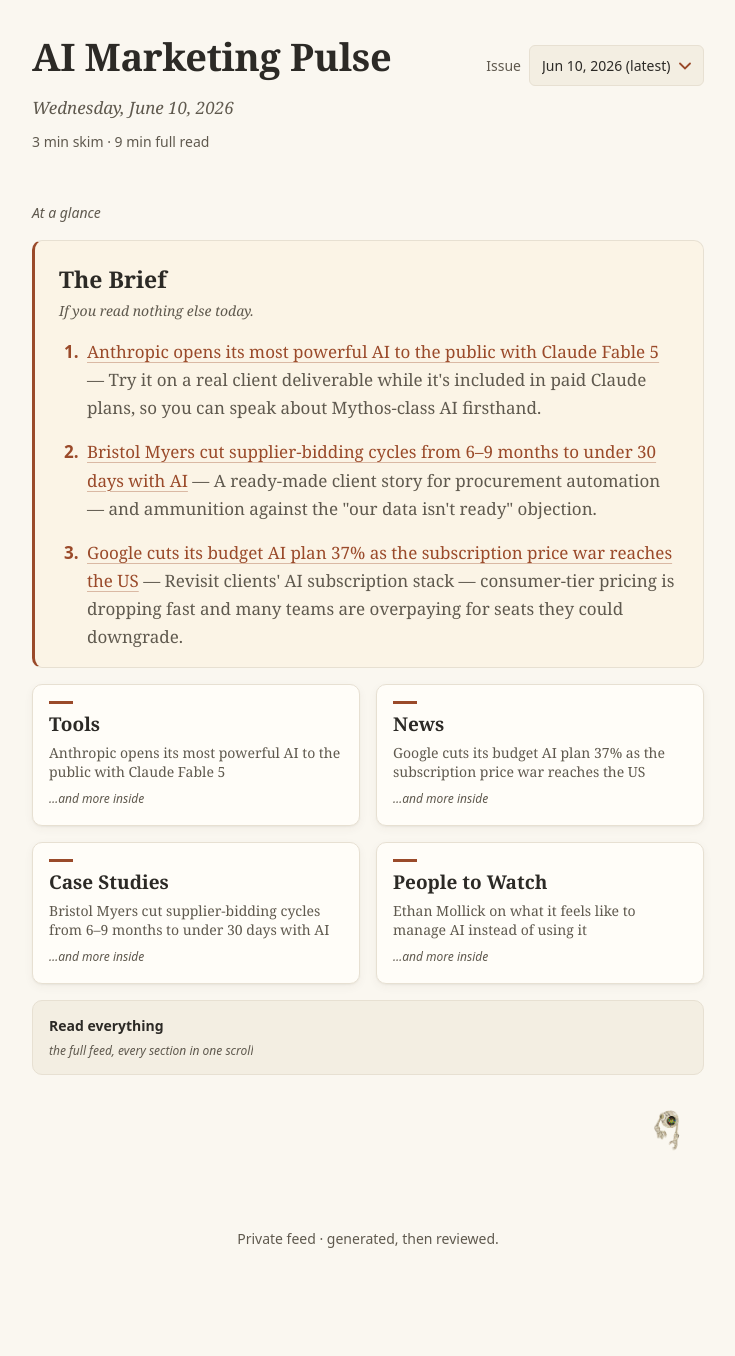
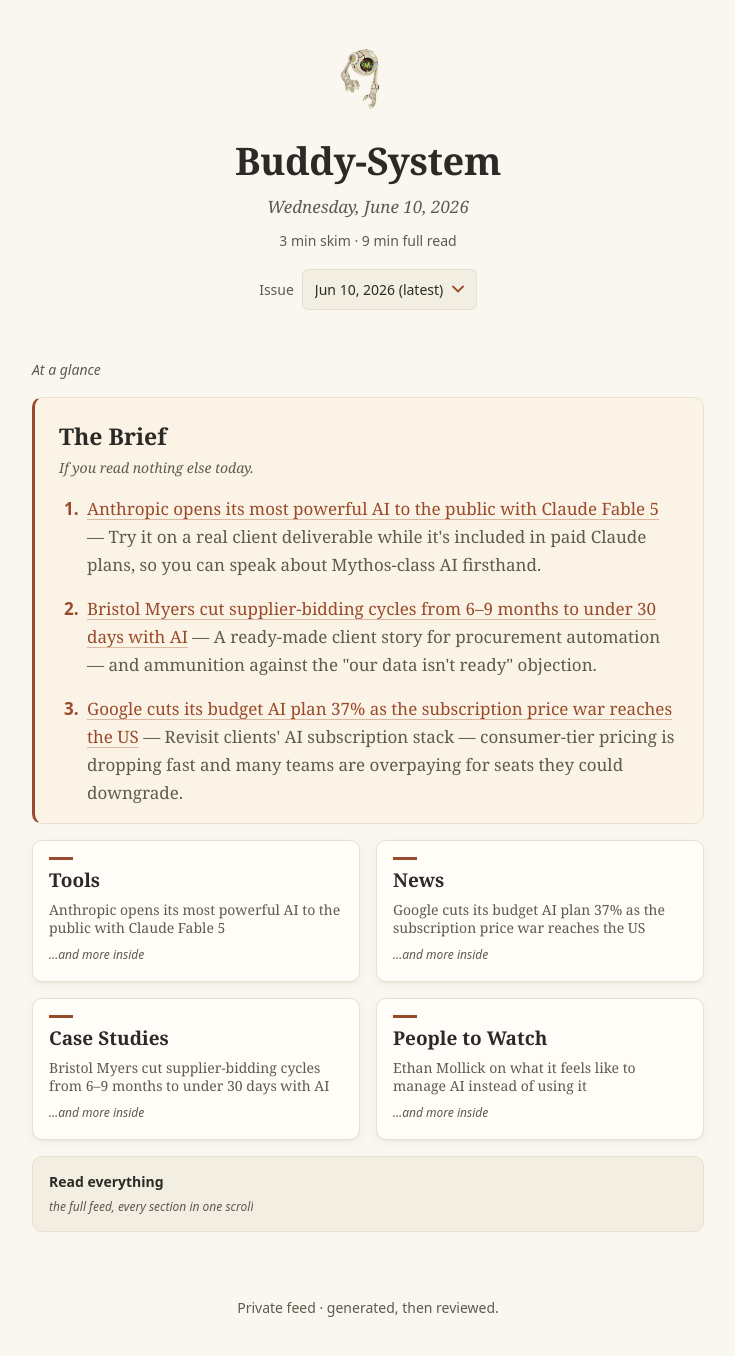
Before and after one commit to amk16/Buddy-System, a React (Vite) app in the folder frontend/: page / in a window 1280 px wide. Shown: the top 1356 px of the page, without its empty margins (272-1007 px from the left). Before the commit the page ends 1314 px from the top, so only its background shows below. Built offline with nearby package versions, Linux system fonts and the light colour scheme; a web font is replaced by a local one.

Commit message:
feat: centered Buddy-System masthead with RoboBuddy at the top

```diff
--- a/frontend/index.html
+++ b/frontend/index.html
@@ -6,7 +6,7 @@
     <meta name="viewport" content="width=device-width, initial-scale=1.0" />
     <meta name="robots" content="noindex, nofollow" />
     <meta name="theme-color" content="#faf7f0" />
-    <title>AI Marketing Pulse</title>
+    <title>Buddy-System</title>
     <link
       rel="preload"
       href="%BASE_URL%fonts/fraunces-latin-full-normal.woff2"
--- a/frontend/src/App.tsx
+++ b/frontend/src/App.tsx
@@ -133,21 +133,21 @@
       className="back-link"
       onClick={() => navigate({ mode: "glance" })}
     >
-      ← Today at a glance
+      ← At a glance
     </button>
   );
 
   return (
     <div className="app">
       <header className="masthead">
-        <div className="masthead-row">
-          <h1>{issue?.title ?? "AI Marketing Pulse"}</h1>
-          <ArchiveSwitcher
-            entries={index}
-            currentId={currentId}
-            onSelect={selectIssue}
-          />
-        </div>
+        <img
+          className="masthead-buddy"
+          src={`${BASE}robobuddy.png`}
+          alt=""
+          width={96}
+          height={96}
+        />
+        <h1>Buddy-System</h1>
         {issue && (
           <p className="masthead-date">{formatDate(issue.generated_at)}</p>
         )}
@@ -156,6 +156,11 @@
             {readTime.skimMin} min skim · {readTime.fullMin} min full read
           </p>
         )}
+        <ArchiveSwitcher
+          entries={index}
+          currentId={currentId}
+          onSelect={selectIssue}
+        />
       </header>
 
       <main>
--- a/frontend/src/components/BuddyCorner.tsx
+++ b/frontend/src/components/BuddyCorner.tsx
@@ -1,7 +1,5 @@
 import type { LastVisited } from "../lib/lastVisited";
 import { stripEmoji } from "../lib/strings";
-
-const BASE = import.meta.env.BASE_URL;
 
 interface Props {
   resume: LastVisited | null;
@@ -10,13 +8,14 @@
   onDismiss: () => void;
 }
 
-// RoboBuddy is strictly ambient: a still greeter in the glance grid's last
-// cell. It never animates, never blocks, never instructs. The resume chip is
-// the only thing it ever offers, and only when there's something to resume.
+// RoboBuddy itself lives in the masthead; this corner is only his one offer —
+// the optional "pick up where you left off" chip. It never blocks, never
+// instructs, and disappears once used or dismissed.
 export function BuddyCorner({ resume, resumeLabel, onResume, onDismiss }: Props) {
+  if (!resume || !resumeLabel) return null;
+
   return (
     <div className="buddy-corner">
-      {resume && resumeLabel && (
       <span className="resume-chip">
         <button
           type="button"
@@ -34,14 +33,6 @@
           ×
         </button>
       </span>
-      )}
-      <img
-        className="buddy-img"
-        src={`${BASE}robobuddy.png`}
-        alt=""
-        width={64}
-        height={64}
-      />
     </div>
   );
 }
--- a/frontend/src/index.css
+++ b/frontend/src/index.css
@@ -127,18 +127,21 @@
   padding: var(--sp-6) var(--sp-5) var(--sp-8);
 }
 
-/* ---------- masthead ---------- */
+/* ---------- masthead (RoboBuddy + centered title) ---------- */
 
 .masthead {
   margin-bottom: var(--sp-7);
+  display: flex;
+  flex-direction: column;
+  align-items: center;
+  text-align: center;
+  gap: var(--sp-2);
 }
 
-.masthead-row {
-  display: flex;
-  align-items: baseline;
-  justify-content: space-between;
-  gap: var(--sp-4);
-  flex-wrap: wrap;
+.masthead-buddy {
+  width: 96px;
+  height: 96px;
+  object-fit: contain;
 }
 
 .masthead h1 {
@@ -151,17 +154,21 @@
 }
 
 .masthead-date {
-  margin: var(--sp-2) 0 0;
+  margin: 0;
   font-style: italic;
   color: var(--ink-soft);
   font-size: var(--fs-body);
 }
 
 .masthead-read {
-  margin: var(--sp-2) 0 0;
+  margin: 0;
   font-family: var(--font-sans);
   font-size: var(--fs-sm);
   color: var(--ink-soft);
+}
+
+.masthead .archive {
+  margin-top: var(--sp-2);
 }
 
 /* ---------- archive switcher ---------- */
@@ -301,12 +308,6 @@
   justify-content: flex-end;
   gap: var(--sp-3);
   padding-top: var(--sp-2);
-}
-
-.buddy-img {
-  width: 64px;
-  height: 64px;
-  object-fit: contain;
 }
 
 .resume-chip {
@@ -659,9 +660,9 @@
     grid-template-columns: 1fr;
   }
 
-  .buddy-img {
-    width: 48px;
-    height: 48px;
+  .masthead-buddy {
+    width: 72px;
+    height: 72px;
   }
 }
 
```
Also changed, not shown: 1 other file (tests, documents, lock files or other folders). Lines whose indentation alone changed are shown as unchanged.
